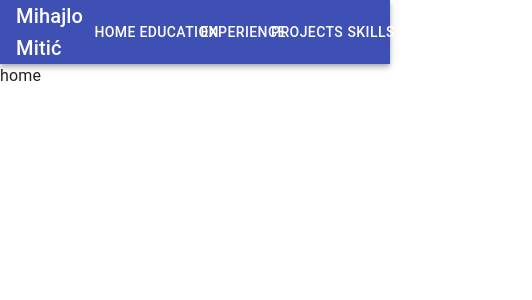
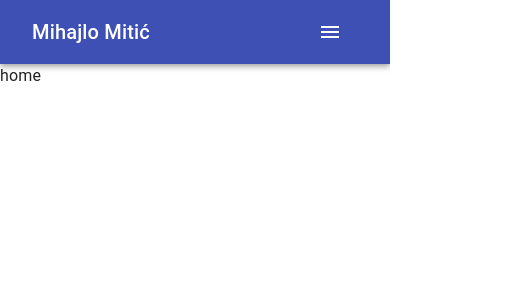
Before and after one commit to mmitic99/mmitic99.github.io, a React (Create React App) app: page / in a window 390 px wide. Shown: the top 300 px of the page, 532 px wide, since content can reach past the window. Built offline with nearby package versions, Linux system fonts and the light colour scheme.

Commit message:
feat: responsive navbar

```diff
--- a/src/components/Navbar.js
+++ b/src/components/Navbar.js
@@ -1,24 +1,85 @@
-import { AppBar, Button, Toolbar, Typography } from '@mui/material';
-import React from 'react';
+import { AppBar, Box, Button, Collapse, IconButton, List, ListItem, ListItemButton, Menu, MenuItem, Toolbar, Typography } from '@mui/material';
+import MenuIcon from '@mui/icons-material/Menu';
+import React, {useState} from 'react';
 import { Link } from 'react-router-dom';
+import useMediaQuery from "@mui/material/useMediaQuery";
 
-const Navbar = () => {
-    return (
+const navElements = ['Home', 'Education', 'Experience', 'Projects', 'Skills', 'About', 'Contact']
+
+export default function Navbar() {
+    const small = useMediaQuery("(max-width:750px)");
+    const full = useMediaQuery("(min-width:750px)");
+
+    const [open, setOpen] = useState(false);
+    const handleClick = () => {
+        setOpen(!open);
+    }
+
+    return (<div>
         <AppBar position="static">
-            <Toolbar>
-                <Typography variant="h6" component="div" sx={{ flexGrow: 1 }}>
-                    Mihajlo Mitić
-                </Typography>
-                <Button color='inherit' component={Link} to="/">Home</Button>
-                <Button color='inherit' component={Link} to="/education">Education</Button>
-                <Button color='inherit' component={Link} to="/experience">Experience</Button>
-                <Button color='inherit' component={Link} to="/projects">Projects</Button>
-                <Button color='inherit' component={Link} to="/skills">Skills</Button>
-                <Button color='inherit' component={Link} to="/about">About</Button>
-                <Button color='inherit' component={Link} to="/contact">Contact</Button>
+            <Toolbar >
+                {small && (
+                    <>
+                        <List
+                            sx={{
+                                width: '100%'
+                            }}>
+                            <ListItem secondaryAction={
+                                <ListItemButton
+                                size="large"
+                                onClick={handleClick}
+                                color="inherit">
+                                    <MenuIcon/>
+                                </ListItemButton>
+                            }>
+                                <Typography variant="h6" nowrap sx={{ flexGrow: 1 }}>
+                                    Mihajlo Mitić
+                                </Typography>
+                            </ListItem>
+                            <Collapse
+                                in = {open}
+                                timeout = "auto"
+                                unmountOnExit
+                            >
+                                <List>
+                                    {navElements.map((el) => (
+                                        <ListItem disablePadding>
+                                            {el == 'Home' ?
+                                            <ListItemButton color='inherit' component={Link} to='/' onClick={handleClick}>{el}</ListItemButton>:
+                                            <ListItemButton color='inherit' component={Link} to={'/'+ el.toLowerCase()} onClick={handleClick}>{el}</ListItemButton>}
+                                        </ListItem>
+                                    ))}
+                                </List>
+                            </Collapse>
+
+                        </List>
+                    </>
+                )}
+
+                {full && (
+                    <>
+                        <Typography variant="h6" nowrap sx={{ flexGrow: 1, textDecoration: "none", boxShadow: "none", color: "inherit" }} component={Link} to="/">
+                            Mihajlo Mitić
+                        </Typography>
+
+                        {navElements.map((el) => (
+                            el == 'Home' ?
+                            <Button color='inherit' component={Link} to='/'>{el}</Button>:
+                            <Button color='inherit' component={Link} to={'/'+ el.toLowerCase()}>{el}</Button>
+                        ))}
+                    </>
+                )}
+
             </Toolbar>
-        </AppBar>
+        </AppBar></div>
     );
 };
 
-export default Navbar;
+/*
+
+
+
+
+
+
+*/
```
Also changed, not shown: package.json (+6 -1 lines), 1 other file (tests, documents, lock files or other folders).
